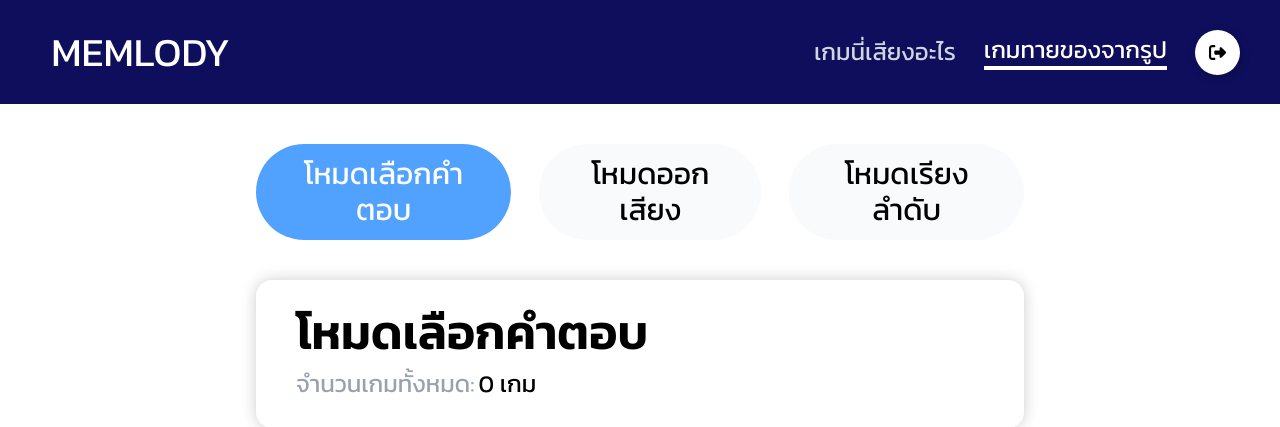
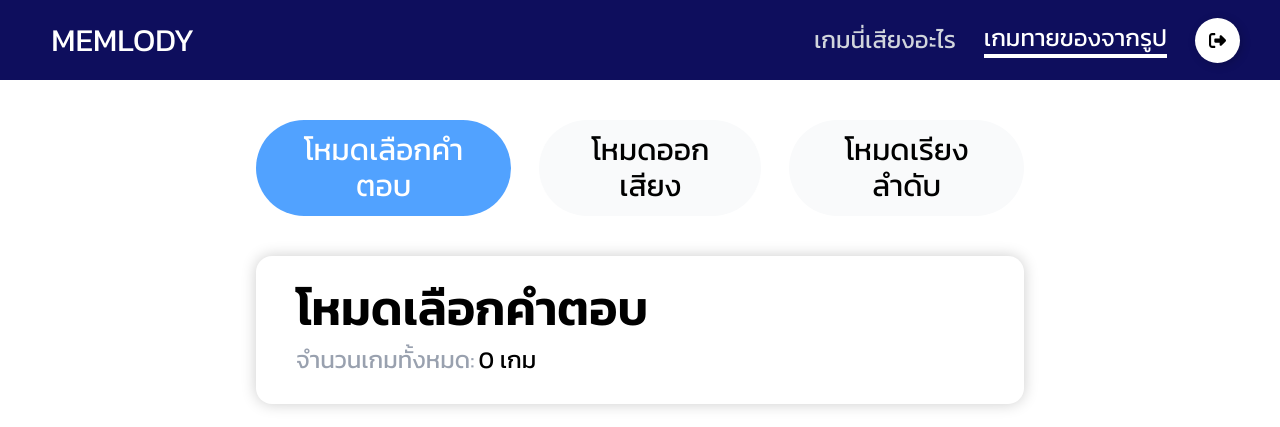
Before and after one commit to polymercatzz/memlody, a FastAPI app: page /admin/todo_mode in a window 1280 px wide. Shown: the top 427 px of the page. Run offline with FastAPI, Linux system fonts and the light colour scheme; parts of the project's set-up code (start-up, migrations or seed data) failed here and were passed over.

Commit message:
แก้ขนาด nav

```diff
--- a/static/css/app.css
+++ b/static/css/app.css
@@ -360,6 +360,9 @@
   .m-\[2\.5vh\] {
     margin: 2.5vh;
   }
+  .m-\[2\] {
+    margin: 2;
+  }
   .m-\[2vh\] {
     margin: 2vh;
   }
--- a/templates/admin_guess1.html
+++ b/templates/admin_guess1.html
@@ -197,8 +197,8 @@
     </style>
 </head>
 <body class="m-0 font-[Kanit]">
-    <div class="bg-[#0E0E5D] flex justify-between h-[13vh]">
-        <div class="flex justify-center items-center text-white ml-[4%]"><h1 class="text-[40px]">MEMLODY</h1></div>
+    <div class="bg-[#0E0E5D] flex justify-between">
+        <div class="flex justify-center items-center text-white ml-[4%] m-[2vh]"><h1 class="text-[4vh]">MEMLODY</h1></div>
         <div class="flex justify-center items-center gap-7 text-white mr-10">
             <a href="/admin/pairing_mode"><p class="text-gray-300 text-2xl hover:border-b-4 hover:border-white cursor-pointer">เกมนี่เสียงอะไร</p></a>
             <a href=""><p class="text-2xl border-b-4 hover:border-b-4 hover:border-white cursor-pointer">เกมทายของจากรูป</p></a>
--- a/templates/admin_guess2.html
+++ b/templates/admin_guess2.html
@@ -197,8 +197,8 @@
     </style>
 </head>
 <body class="m-0 font-[Kanit]">
-    <div class="bg-[#0E0E5D] flex justify-between h-[13vh]">
-        <div class="flex justify-center items-center text-white ml-[4%]"><h1 class="text-[40px]">MEMLODY</h1></div>
+    <div class="bg-[#0E0E5D] flex justify-between ">
+        <div class="flex justify-center items-center text-white ml-[4%] m-[2vh]"><h1 class="text-[4vh]">MEMLODY</h1></div>
         <div class="flex justify-center items-center gap-7 text-white mr-10">
             <a href="/admin/pairing_mode"><p class="text-gray-300 text-2xl hover:border-b-4 hover:border-white cursor-pointer">เกมนี่เสียงอะไร</p></a>
             <a href=""><p class="text-2xl border-b-4 hover:border-b-4 hover:border-white cursor-pointer">เกมทายของจากรูป</p></a>
--- a/templates/admin_guess3.html
+++ b/templates/admin_guess3.html
@@ -197,8 +197,8 @@
     </style>
 </head>
 <body class="m-0 font-[Kanit]">
-    <div class="bg-[#0E0E5D] flex justify-between h-[13vh]">
-        <div class="flex justify-center items-center text-white ml-[4%]"><h1 class="text-[40px]">MEMLODY</h1></div>
+    <div class="bg-[#0E0E5D] flex justify-between ">
+        <div class="flex justify-center items-center text-white ml-[4%] m-[2vh]"><h1 class="text-[4vh]">MEMLODY</h1></div>
         <div class="flex justify-center items-center gap-7 text-white mr-10">
             <a href="/admin/pairing_mode"><p class="text-gray-300 text-2xl hover:border-b-4 hover:border-white cursor-pointer">เกมนี่เสียงอะไร</p></a>
             <a href=""><p class="text-2xl border-b-4 hover:border-b-4 hover:border-white cursor-pointer">เกมทายของจากรูป</p></a>
--- a/templates/admin_sound1.html
+++ b/templates/admin_sound1.html
@@ -198,8 +198,8 @@
     </style>
 </head>
 <body class="m-0 font-[Kanit] bg-[#F9FAFB]">
-    <div class="bg-[#0E0E5D] flex justify-between h-[13vh]">
-        <div class="flex justify-center items-center text-white ml-[4%]"><h1 class="text-[40px]">MEMLODY</h1></div>
+    <div class="bg-[#0E0E5D] flex justify-between ">
+        <div class="flex justify-center items-center text-white ml-[4%] m-[2vh]"><h1 class="text-[4vh]">MEMLODY</h1></div>
         <div class="flex justify-center items-center gap-7 text-white mr-10">
             <a href=""><p class="text-2xl border-b-4 hover:border-b-4 hover:border-white cursor-pointer">เกมนี่เสียงอะไร</p></a>
             <a href="/admin/todo_mode"><p class="text-gray-300 text-2xl hover:border-b-4 hover:border-white cursor-pointer">เกมทายของจากรูป</p></a>
--- a/templates/admin_sound2.html
+++ b/templates/admin_sound2.html
@@ -197,8 +197,8 @@
     </style>
 </head>
 <body class="m-0 font-[Kanit]">
-    <div class="bg-[#0E0E5D] flex justify-between h-[13vh]">
-        <div class="flex justify-center items-center text-white ml-[4%]"><h1 class="text-[40px]">MEMLODY</h1></div>
+    <div class="bg-[#0E0E5D] flex justify-between ">
+        <div class="flex justify-center items-center text-white ml-[4%] m-[2vh]"><h1 class="text-[4vh]">MEMLODY</h1></div>
         <div class="flex justify-center items-center gap-7 text-white mr-10">
             <a href=""><p class="text-2xl border-b-4 hover:border-b-4 hover:border-white cursor-pointer">เกมนี่เสียงอะไร</p></a>
             <a href="/admin/todo_mode"><p class="text-gray-300 text-2xl hover:border-b-4 hover:border-white cursor-pointer">เกมทายของจากรูป</p></a>
```
